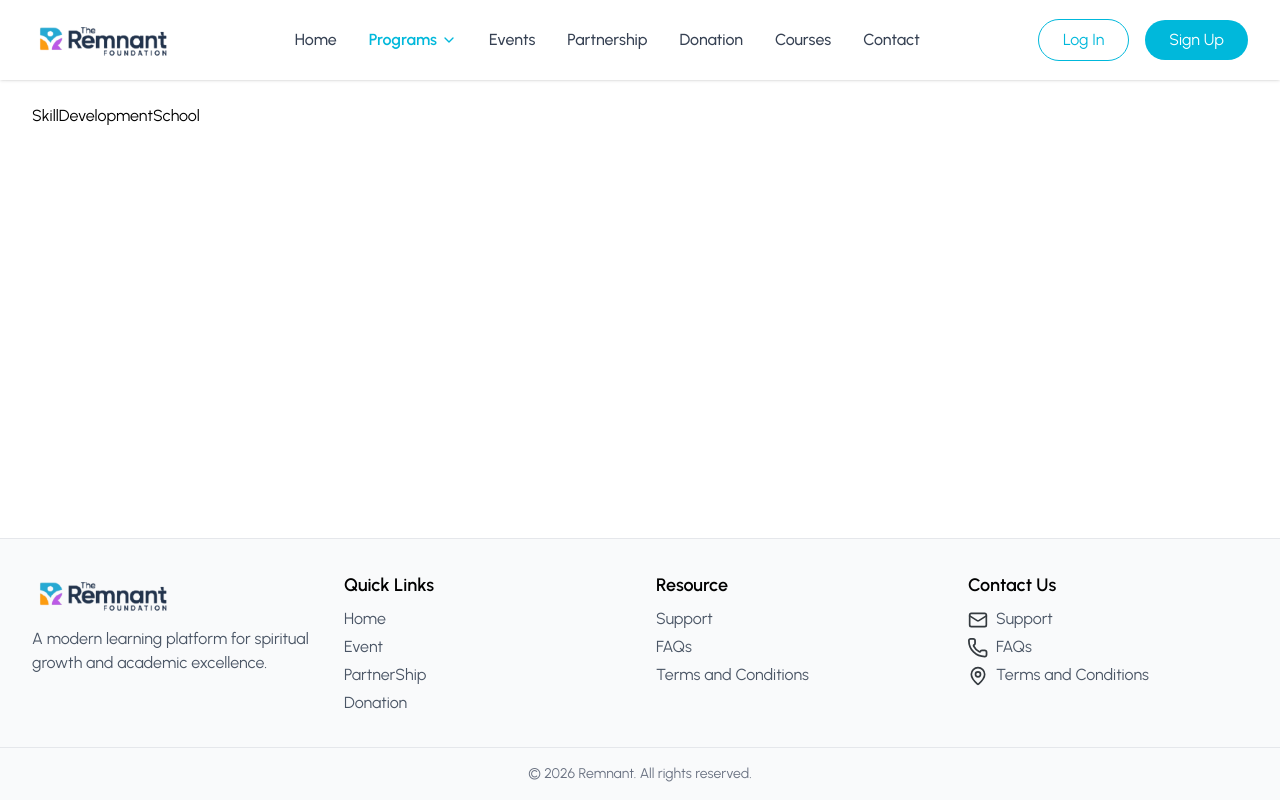
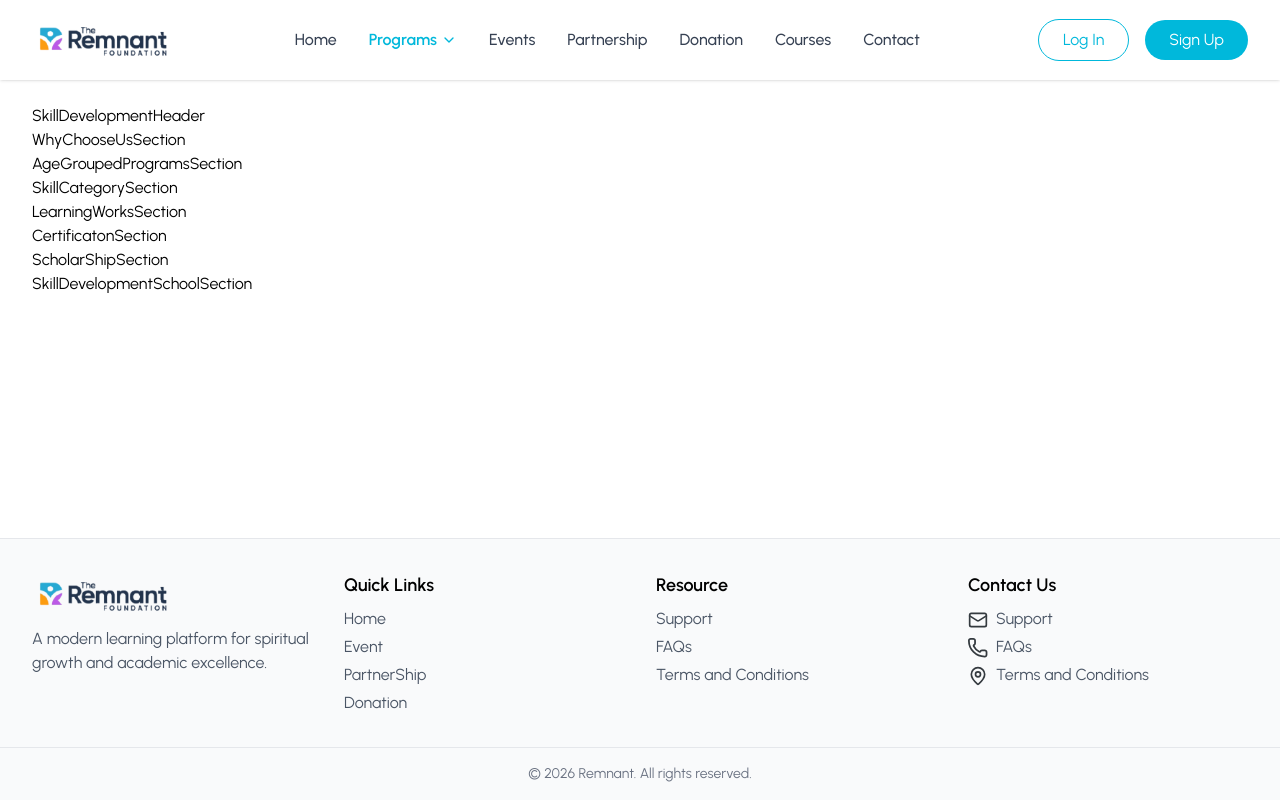
Before and after one commit to naimsheikh8020/Bible-Lms-Remnant-, a React (Vite) app: page /skills-development-school in a window 1280 px wide. Built offline with nearby package versions, Linux system fonts and the light colour scheme.

Commit message:
Add Skill Development sections to HomePage

```diff
--- a/src/Page/HomePage/SkillDevelopmentSchool.tsx
+++ b/src/Page/HomePage/SkillDevelopmentSchool.tsx
@@ -1,7 +1,24 @@
+import AgeGroupedProgramsSection from "./SkillDevelopmentSection/AgeGroupedProgramsSection"
+import CertificatonSection from "./SkillDevelopmentSection/CertificatonSection"
+import LearningWorksSection from "./SkillDevelopmentSection/LearningWorksSection"
+import ScholarShipSection from "./SkillDevelopmentSection/ScholarShipSection"
+import SkillCategorySection from "./SkillDevelopmentSection/SkillCategorySection"
+import SkillDevelopmentHeader from "./SkillDevelopmentSection/SkillDevelopmentHeader"
+import SkillDevelopmentSchoolSection from "./SkillDevelopmentSection/SkillDevelopmentSchoolSection"
+import WhyChooseUsSection from "./SkillDevelopmentSection/WhyChooseUsSection"
 
 const SkillDevelopmentSchool = () => {
   return (
-    <div>SkillDevelopmentSchool</div>
+    <div>
+      <SkillDevelopmentHeader/>
+      <WhyChooseUsSection/>
+      <AgeGroupedProgramsSection/>
+      <SkillCategorySection/>
+      <LearningWorksSection/>
+      <CertificatonSection/>
+      <ScholarShipSection/>
+      <SkillDevelopmentSchoolSection/>
+    </div>
   )
 }
 
--- /dev/null
+++ b/src/Page/HomePage/SkillDevelopmentSection/AgeGroupedProgramsSection.tsx
@@ -0,0 +1,8 @@
+
+const AgeGroupedProgramsSection = () => {
+  return (
+    <div>AgeGroupedProgramsSection</div>
+  )
+}
+
+export default AgeGroupedProgramsSection
--- /dev/null
+++ b/src/Page/HomePage/SkillDevelopmentSection/CertificatonSection.tsx
@@ -0,0 +1,8 @@
+
+const CertificatonSection = () => {
+  return (
+    <div>CertificatonSection</div>
+  )
+}
+
+export default CertificatonSection
--- /dev/null
+++ b/src/Page/HomePage/SkillDevelopmentSection/LearningWorksSection.tsx
@@ -0,0 +1,8 @@
+
+const LearningWorksSection = () => {
+  return (
+    <div>LearningWorksSection</div>
+  )
+}
+
+export default LearningWorksSection
--- /dev/null
+++ b/src/Page/HomePage/SkillDevelopmentSection/ScholarShipSection.tsx
@@ -0,0 +1,8 @@
+
+const ScholarShipSection = () => {
+  return (
+    <div>ScholarShipSection</div>
+  )
+}
+
+export default ScholarShipSection
--- /dev/null
+++ b/src/Page/HomePage/SkillDevelopmentSection/SkillCategorySection.tsx
@@ -0,0 +1,8 @@
+
+const SkillCategorySection = () => {
+  return (
+    <div>SkillCategorySection</div>
+  )
+}
+
+export default SkillCategorySection
--- /dev/null
+++ b/src/Page/HomePage/SkillDevelopmentSection/SkillDevelopmentHeader.tsx
@@ -0,0 +1,8 @@
+
+const SkillDevelopmentHeader = () => {
+  return (
+    <div>SkillDevelopmentHeader</div>
+  )
+}
+
+export default SkillDevelopmentHeader
--- /dev/null
+++ b/src/Page/HomePage/SkillDevelopmentSection/SkillDevelopmentSchoolSection.tsx
@@ -0,0 +1,8 @@
+
+const SkillDevelopmentSchoolSection = () => {
+  return (
+    <div>SkillDevelopmentSchoolSection</div>
+  )
+}
+
+export default SkillDevelopmentSchoolSection
--- /dev/null
+++ b/src/Page/HomePage/SkillDevelopmentSection/WhyChooseUsSection.tsx
@@ -0,0 +1,8 @@
+
+const WhyChooseUsSection = () => {
+  return (
+    <div>WhyChooseUsSection</div>
+  )
+}
+
+export default WhyChooseUsSection
```
